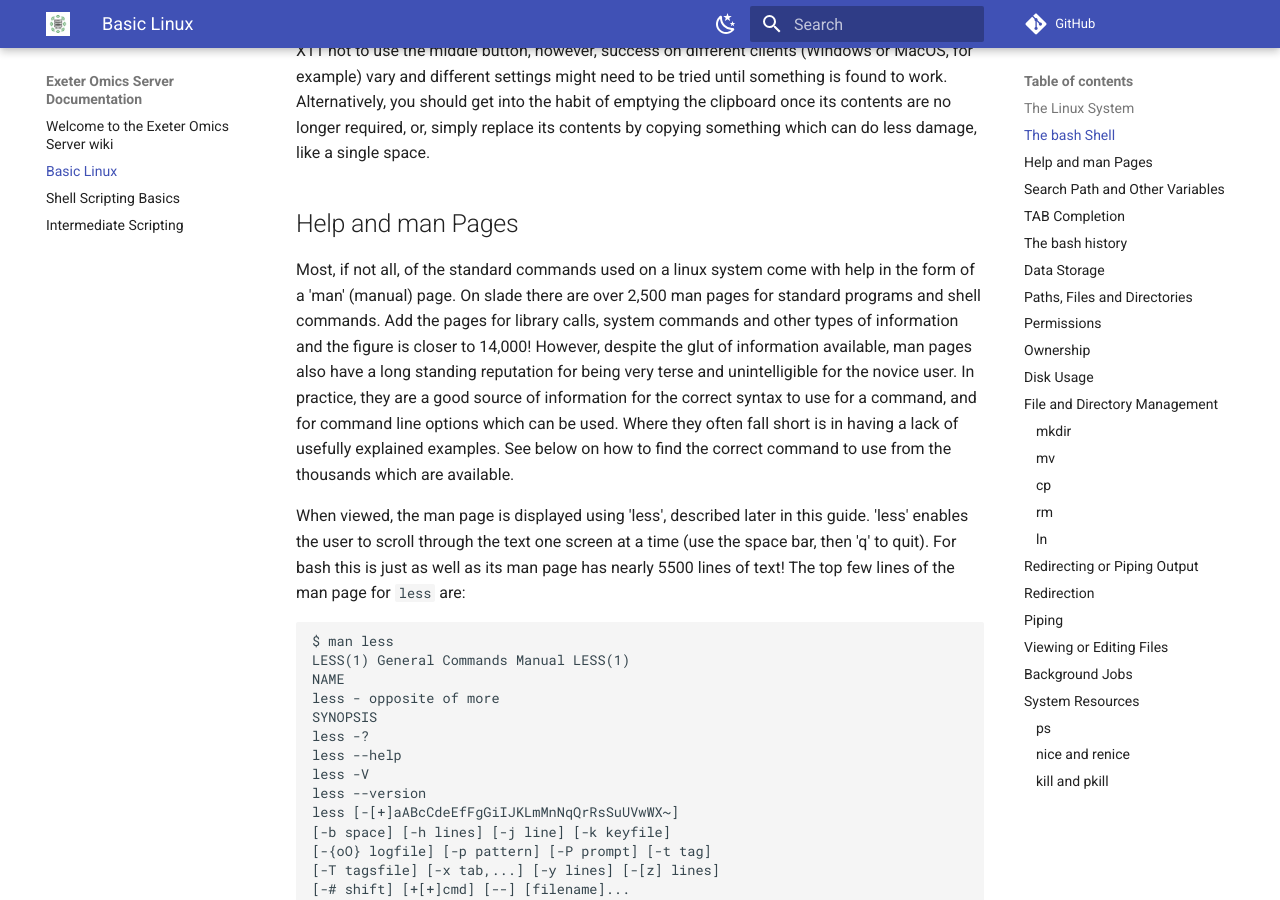
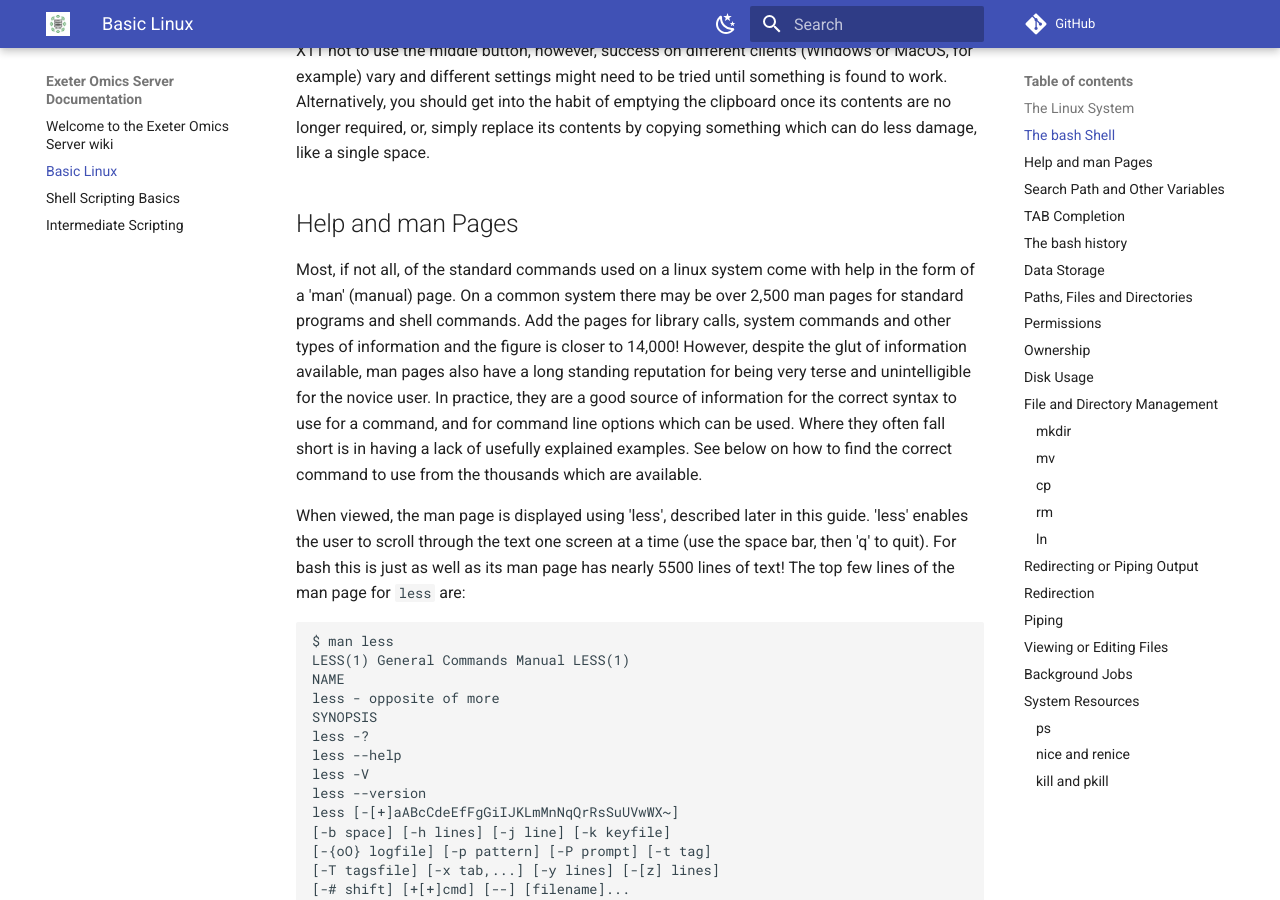
Before and after one commit to Exeter-Omics-Servers/omics-server-documentation, an MkDocs documentation site: the page built from docs/basic_linux.md, in a window 1280 px wide and 900 px high, scrolled down 1440 px. Built offline with MkDocs 1.6.1 and Material for MkDocs 9.7.7, drawn with Linux system fonts in a browser that asks for light colours; comment, search, counter and statistics services are not loaded; some of the changed text lies outside the part shown.

```diff
--- a/docs/basic_linux.md
+++ b/docs/basic_linux.md
@@ -71,16 +71,16 @@ contents by copying something which can do less damage, like a single space.
 ## Help and man Pages
 
 Most, if not all, of the standard commands used on a linux system come with
-help in the form of a 'man' (manual) page. On slade there are over 2,500 man
-pages for standard programs and shell commands. Add the pages for library
-calls, system commands and other types of information and the figure is closer
-to 14,000! However, despite the glut of information available, man pages also
-have a long standing reputation for being very terse and unintelligible for the
-novice user. In practice, they are a good source of information for the correct
-syntax to use for a command, and for command line options which can be used.
-Where they often fall short is in having a lack of usefully explained examples.
-See below on how to find the correct command to use from the thousands which
-are available.
+help in the form of a 'man' (manual) page. On a common system there may be over
+2,500 man pages for standard programs and shell commands. Add the pages for
+library calls, system commands and other types of information and the figure is
+closer to 14,000! However, despite the glut of information available, man pages
+also have a long standing reputation for being very terse and unintelligible
+for the novice user. In practice, they are a good source of information for the
+correct syntax to use for a command, and for command line options which can be
+used. Where they often fall short is in having a lack of usefully explained
+examples. See below on how to find the correct command to use from the
+thousands which are available.
 
 When viewed, the man page is displayed using 'less', described later in this
 guide. 'less' enables the user to scroll through the text one screen at a time
@@ -1212,9 +1212,9 @@ competition occurs. One is to implement a queue system to limit the resources
 which each process can use and to restrict how many user processes can run at
 any given time. This is essentially the method used on most high performance
 HPC systems such as ISCA. A queuing system has also been put in place on ennis,
-details for which are given in a separate guide. The alternative which is being
-tried on slade is to make use of the standard linux command 'nice' which is
-used to alter the priority of running processes.
+details for which are given in a separate guide. The alternative is to make use
+of the standard linux command 'nice' which is used to alter the priority of
+running processes.
 
 Two other columns of information which top will give are 'PR' (priority) and
 'NI' (nice). Note that the two are essentially the same with PR=NI+20. Also
@@ -1265,7 +1265,7 @@ a lower priority then all subsequent commands run in that shell will inherit
 that lower priority. Similarly, by running `nice rstudio &` the accompanying
 'rsession' process will also be run with lower priority.
 
-So that all users on slade get a fair share of resources, any commands or
+So that all users on the HPC get a fair share of resources, any commands or
 processes which are run which will take more than a few minutes of intense
 processing to complete should be run with a nice value of 10 (the default). If
 any users are seen to persistently flout this requirement then this limit may
```
Also changed, not shown: docs/basic_scripting.md (+1 -2 lines).
